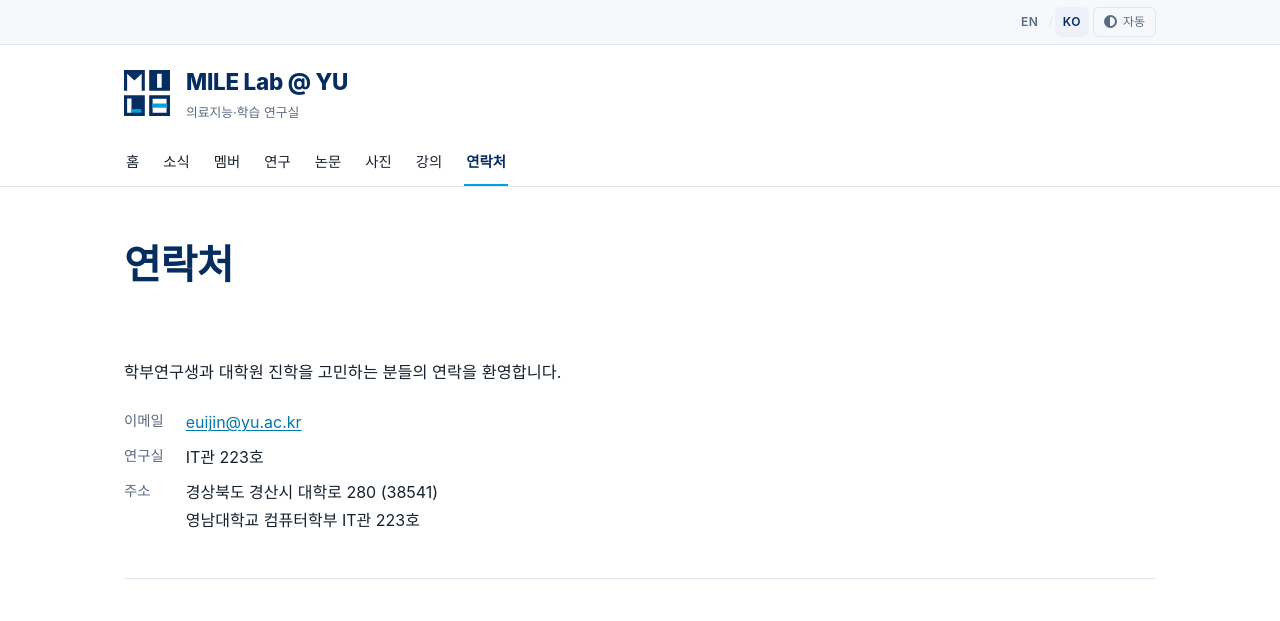
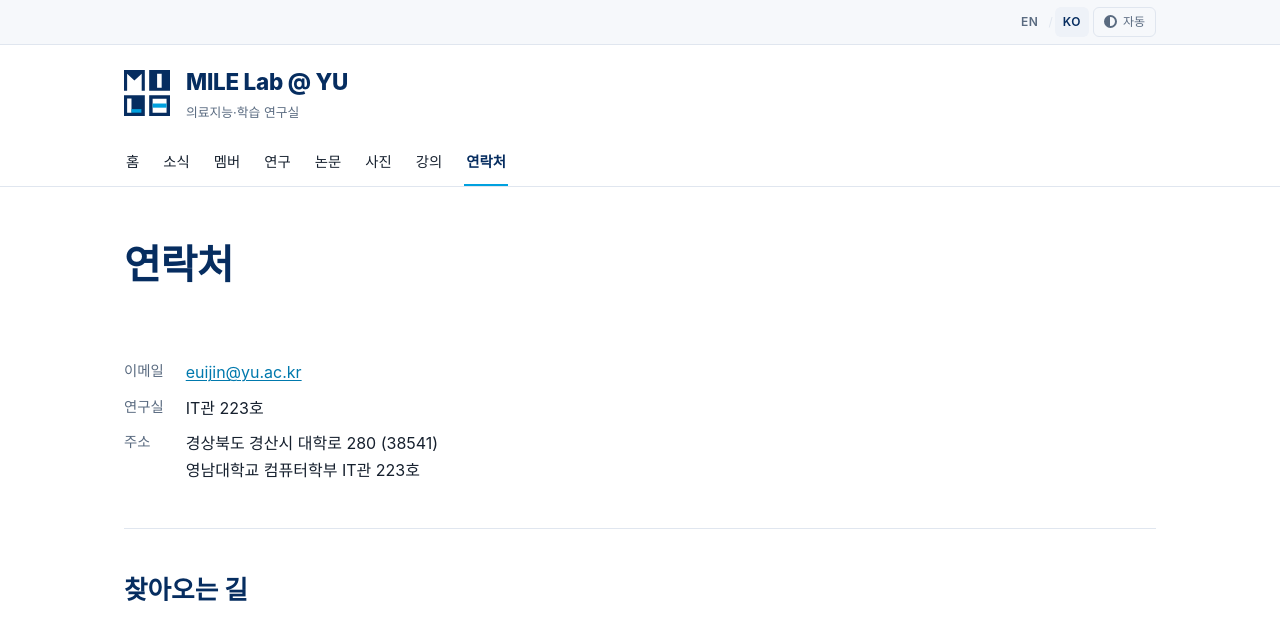
Before and after one commit to milelab-yu/milelab-yu.github.io, a Jekyll site: the page built from ko/contact.md, in a window 1280 px wide. Shown: the top 621 px of the page. Built offline with Jekyll 4.4.1, drawn with Linux system fonts in a browser that asks for light colours; grey boxes are pictures that could not be loaded.

Commit message:
copy: 연락처의 모집 환영 문장 제거
Co-Authored-By: Claude Opus 5 (1M context) <noreply@anthropic.com>
Claude-Session: https://claude.ai/code/session_01W96o5EccXN4i3Jh1jTfkA5

```diff
--- a/assets/css/site.css
+++ b/assets/css/site.css
@@ -390,7 +390,6 @@ h1.tagline { margin: 0 0 14px; font-weight: 700; }
 .course-list.plain .course-title { color: var(--fg-strong); font-weight: 600; font-size: 1.02rem; }
 
 /* ===== 연락처: 지도 =========================================== */
-.welcome-note { margin: 0 0 22px; font-size: 1.02rem; color: var(--fg); }
 .map-embed {
   position: relative; width: 100%; aspect-ratio: 16 / 9;
   border: 1px solid var(--line); border-radius: var(--radius);
--- a/ko/contact.md
+++ b/ko/contact.md
@@ -9,9 +9,6 @@ description: "MILE Lab 연락처 — 이메일, 영남대학교 IT관 223호 위
 {%- assign L = site.data.i18n[page.lang] -%}
 
 <section class="section">
-  <p class="welcome-note">
-    학부연구생과 대학원 진학을 고민하는 분들의 연락을 환영합니다.
-  </p>
   <dl class="dl-grid">
     <dt>{{ L.email }}</dt>
     <dd><a href="mailto:{{ site.email }}">{{ site.email }}</a></dd>
```
Also changed, not shown: contact.md (+0 -3 lines).
